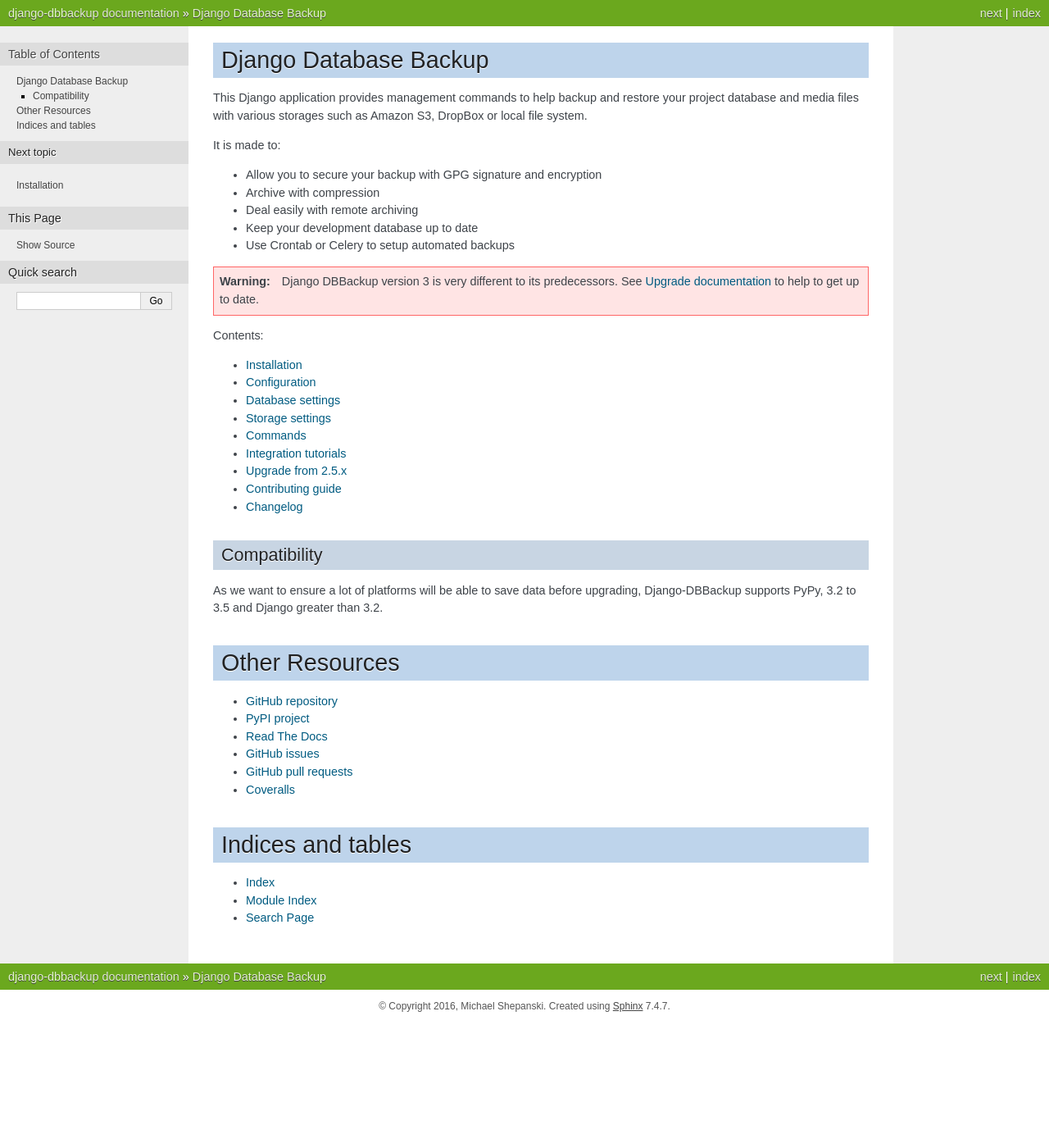
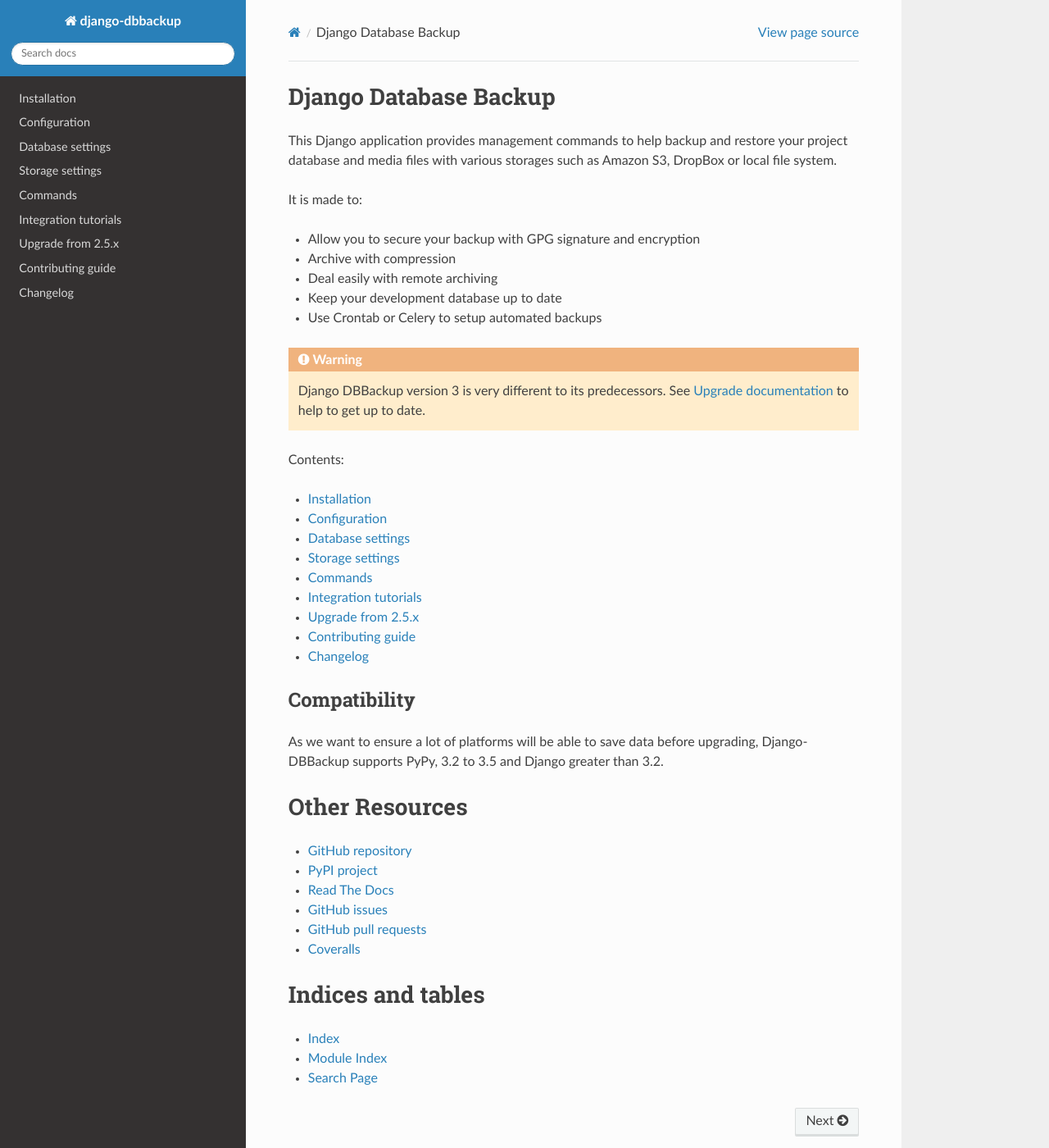
Before and after one commit to jazzband/django-dbbackup, a Sphinx documentation site: the page built from docs/index.rst, in a window 1280 px wide and 1400 px high. Shown: the whole window at 82% size. Built offline with Sphinx 7.4.7 and the Read the Docs theme 2.0.0, drawn with Linux system fonts in a browser that asks for light colours; the version number could not be read and is left out; some of the changed text lies outside the part shown.

Commit message:
Fix docs theme

```diff
--- a/docs/conf.py
+++ b/docs/conf.py
@@ -102,11 +102,8 @@
 
 # -- Options for HTML output ---------------------------------------------------
 
-on_rtd = os.environ.get("READTHEDOCS", None) == "True"
-if on_rtd:
-    html_theme = "default"
-else:
-    html_theme = "nature"
+html_theme = "sphinx_rtd_theme"
+
 
 # Theme options are theme-specific and customize the look and feel of a theme
 # further.  For a list of options available for each theme, see the
```
Also changed, not shown: 1 other file.
